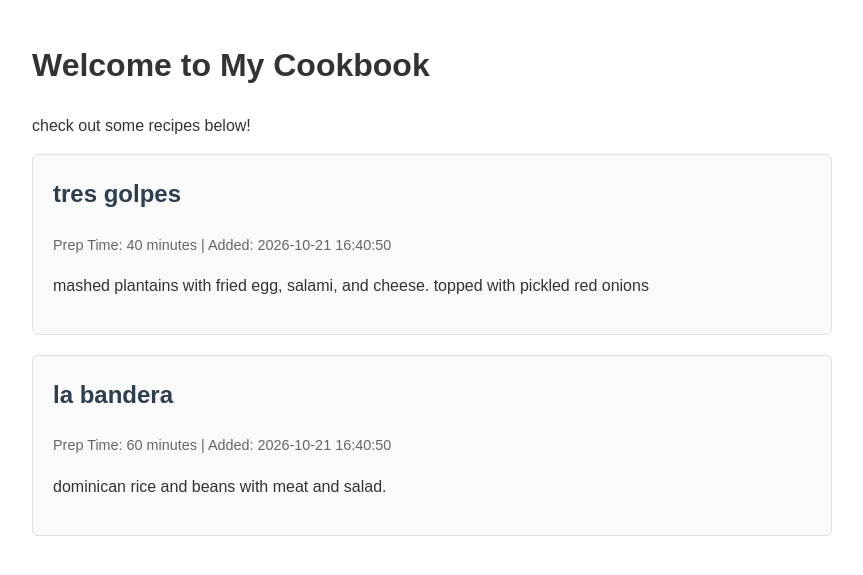
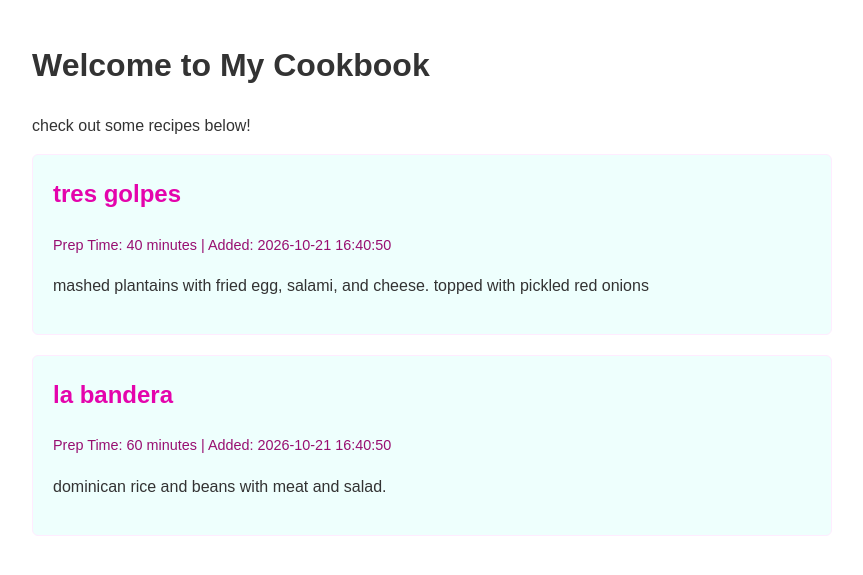
Before and after one commit to a17384-10/uxid232-at3647, a PHP site: page /week3.php in a window 1280 px wide. Shown: the top 575 px of the page, without its empty margins (208-1071 px from the left). Run offline with PHP 8.4, Linux system fonts and the light colour scheme; data comes from the database, SQL or seed files in the repository.

Commit message:
edited a few things

```diff
--- a/alpha/week3.php
+++ b/alpha/week3.php
@@ -29,10 +29,10 @@ try {
     <title>My Cookbook - Recipes</title>
     <style>
         body { font-family: sans-serif; max-width: 800px; margin: 40px auto; padding: 0 20px; line-height: 1.6; color: #333; }
-        .recipe-card { border: 1px solid #ddd; border-radius: 6px; padding: 20px; margin-bottom: 20px; background: #fafafa; }
-        .recipe-card h2 { margin-top: 0; color: #2c3e50; }
-        .meta { font-size: 0.9rem; color: #666; margin-bottom: 10px; }
-        .error { color: #c0392b; background: #fadbd8; padding: 10px; border-radius: 4px; }
+        .recipe-card { border: 1px solid #ffecffff; border-radius: 6px; padding: 20px; margin-bottom: 20px; background: #eefffdff; }
+        .recipe-card h2 { margin-top: 0; color: #e404acff; }
+        .meta { font-size: 0.9rem; color: #980f71ff; margin-bottom: 10px; }
+        .error { color: #c02b2bff; background: #fad8d8ff; padding: 10px; border-radius: 4px; }
     </style>
 </head>
 <body>
```
